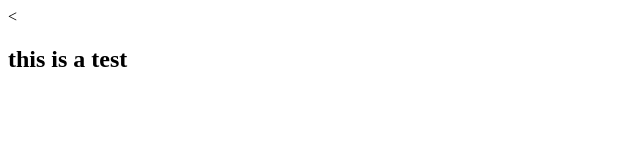
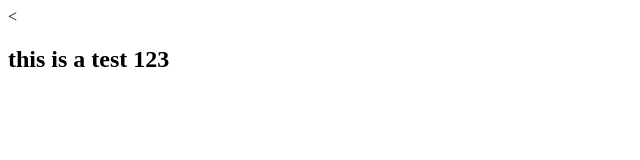
Before and after one commit to rileyaskew/rileyaskew.github.io, a plain HTML site: page index.html in a window 1280 px wide. Shown: the full height of the page, 0-640 px from the left. Drawn offline with Linux system fonts and the light colour scheme.

Commit message:
Update index.html

```diff
--- a/index.html
+++ b/index.html
@@ -7,7 +7,7 @@
   <body>
 
     <<section>
-<h1> this is a test </h1>
+<h1> this is a test 123 </h1>
 
     </section>
 
```
